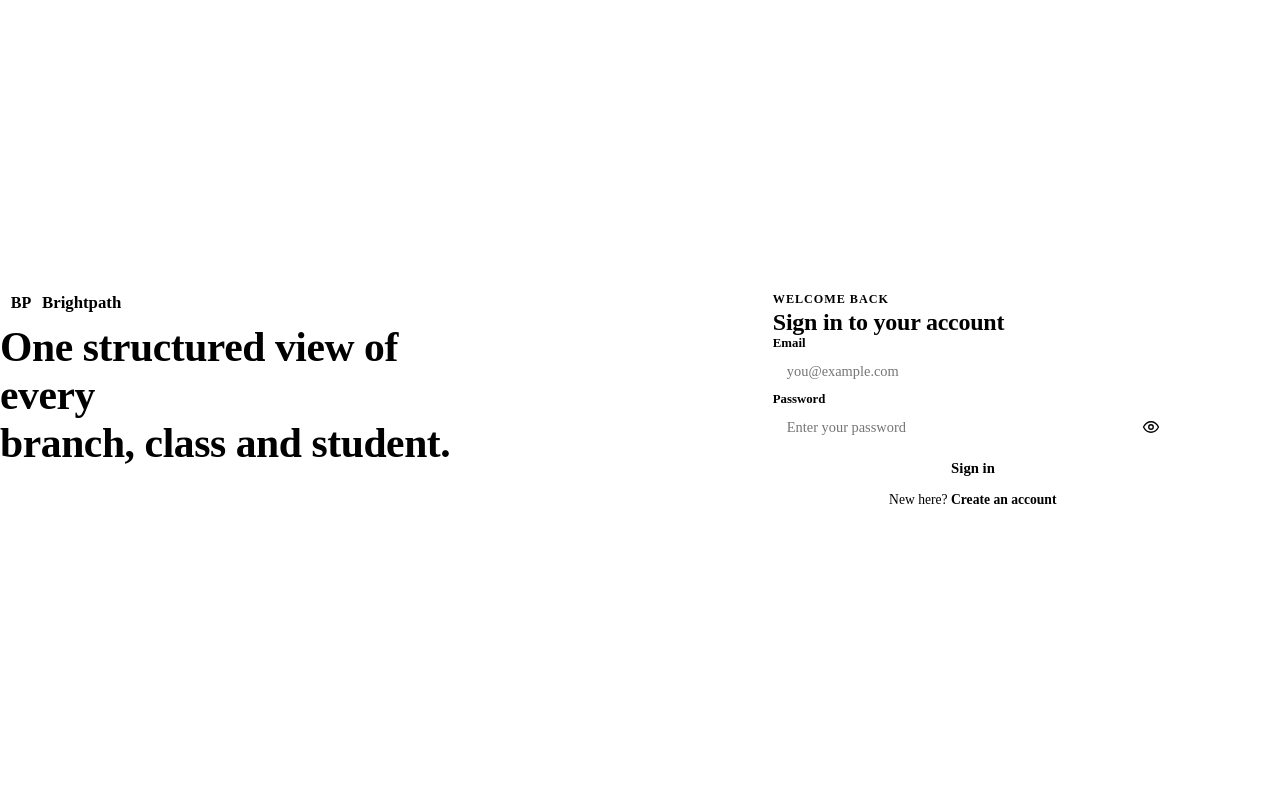
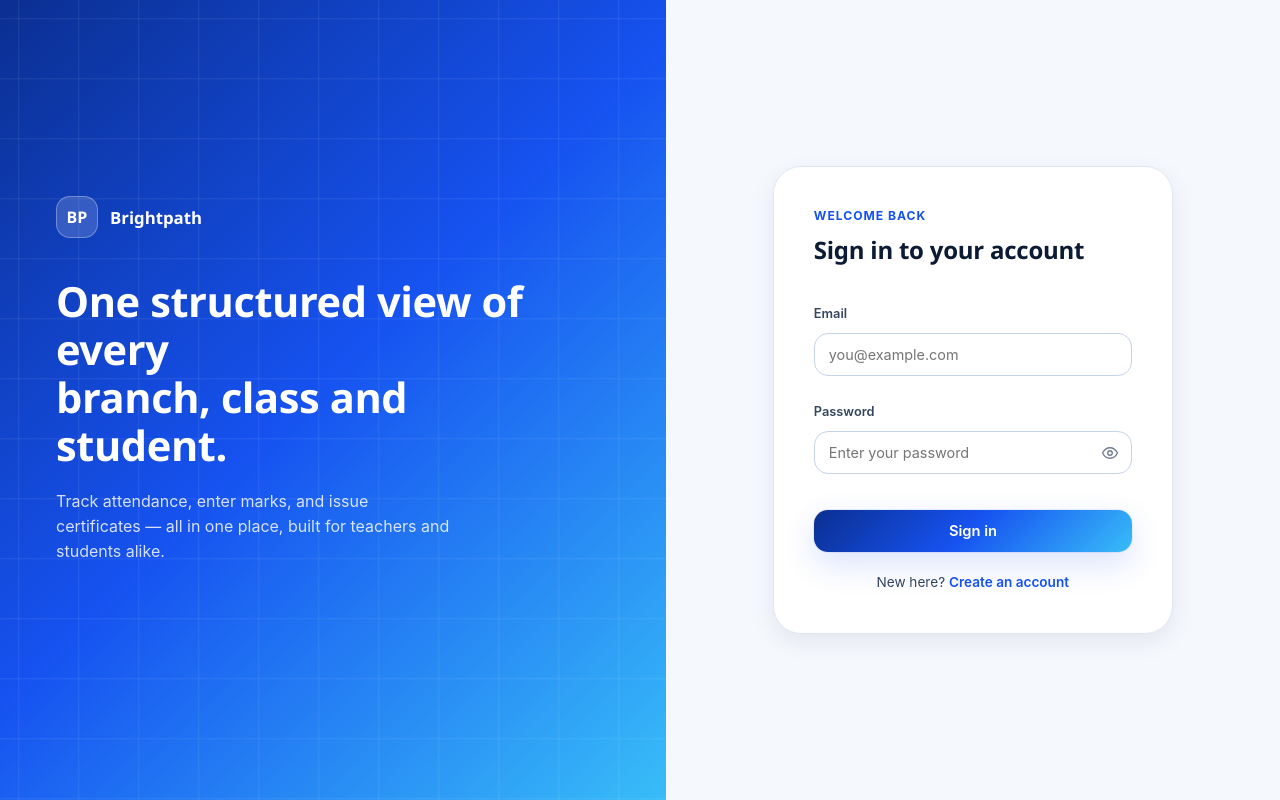
Before and after one commit to Chandramouli529/student-management-system, a React (Vite) app: page /login in a window 1280 px wide. Built offline with nearby package versions, Linux system fonts and the light colour scheme.

Commit message:
Fix CSS import

```diff
--- a/src/styles/globals.css
+++ b/src/styles/globals.css
@@ -1,3 +1,4 @@
+@import "./variables.css";
 
 /* layout-fix v3 — sidebar is fixed/collapsible, app-main offsets by the
    collapsed rail width and hides that offset below 900px. If content still
```
